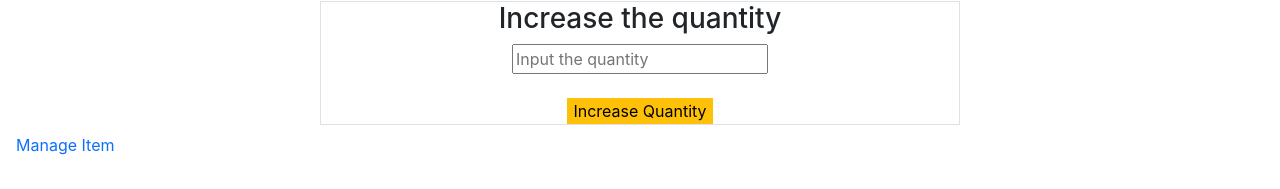
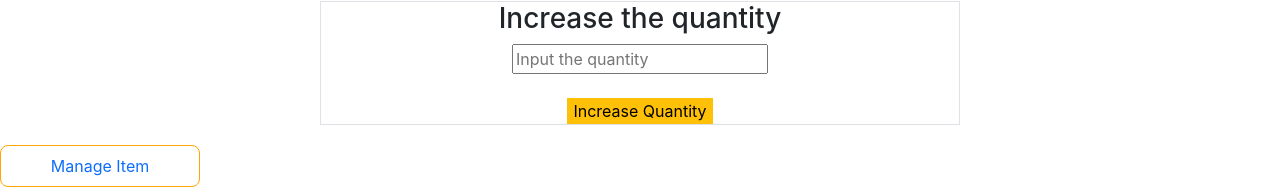
Before and after one commit to yaminhossen/warehouse-management-client, a React (Create React App) app: page /inventory/1 in a window 1280 px wide. Shown: the part 626-815 px from the top of the page. Built offline with nearby package versions, Linux system fonts and the light colour scheme; no server answers; sample sign-in values are in the browser's storage.

Commit message:
style added

```diff
--- a/src/Pages/Home/Items/Items.css
+++ b/src/Pages/Home/Items/Items.css
@@ -19,6 +19,8 @@
     border-radius: 8px;
     text-align: center;
     width: 200px;
+    border: 1px solid orange;
+    margin-top: 20px;
 }
 
 /* make responsive */
--- a/src/Pages/Inventory/Inventory.js
+++ b/src/Pages/Inventory/Inventory.js
@@ -71,7 +71,7 @@ const Inventory = () => {
             </div>
             <div>
                 <nav>
-                    <Nav.Link as={Link} to="/manageItem">Manage Item</Nav.Link>
+                    <Nav.Link className='text-center m-button' as={Link} to="/manageItem">Manage Item</Nav.Link>
                 </nav>
             </div>
         </div>
```
